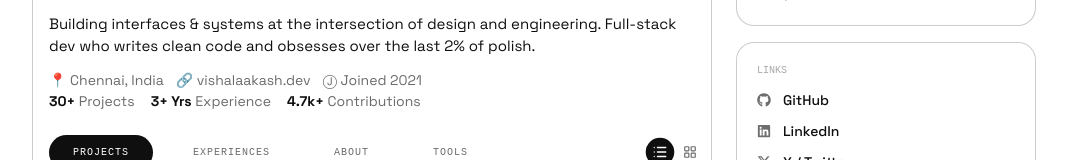
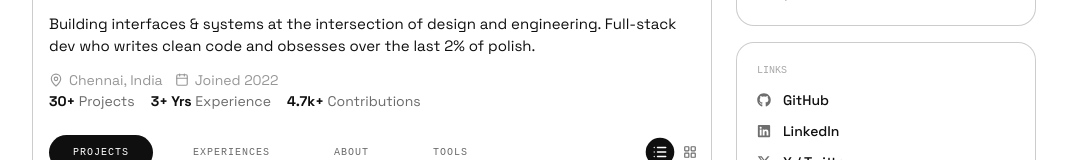
Before and after one commit to oxvishall/nothing-os-themed-portfolio, a Next.js app: page / in a window 1280 px wide. Shown: the part 351-511 px from the top of the page, without its empty margins (106-1173 px from the left). Built offline with nearby package versions, Linux system fonts and the light colour scheme; no server answers; a web font is replaced by a local one.

Commit message:
feat: update BioSection UI with Lucide icons and sync joined year data

```diff
--- a/app/components/BioSection.tsx
+++ b/app/components/BioSection.tsx
@@ -1,6 +1,7 @@
 'use client';
 
 import { useState, useEffect } from 'react';
+import { MapPin, Calendar } from 'lucide-react';
 import type { PortfolioData } from '@/app/data/portfolio';
 
 interface BioSectionProps {
@@ -15,7 +16,6 @@ export default function BioSection({ data }: BioSectionProps) {
       .then(res => res.json())
       .then(d => {
         if (d && d.totalContributions) {
-          // Format with 'k' if needed or just use toLocaleString
           const count = d.totalContributions;
           if (count > 1000) {
             setRealtimeContributions(`${(count / 1000).toFixed(1)}k+`);
@@ -24,28 +24,16 @@ export default function BioSection({ data }: BioSectionProps) {
           }
         }
       })
-      .catch(() => {}); // Fallback to provided data
+      .catch(() => {});
   }, [data.handle]);
 
   return (
     <section className="bio" aria-label="Profile bio">
-      {/* Avatar placeholder */}
       <div className="avatar-wrap">
         <div className="avatar" aria-label="Profile avatar">
-          <img
-            src={data.avatarUrl}
-            alt={data.name}
-            className="avatar-img"
-          />
+          <img src={data.avatarUrl} alt={data.name} className="avatar-img" />
         </div>
-        <a
-          href={data.links.find(l => l.label === 'GitHub')?.url ?? '#'}
-          target="_blank"
-          rel="noopener noreferrer"
-          className="btn-follow"
-        >
-          Follow
-        </a>
+        <a href={data.links.find(l => l.label === 'GitHub')?.url ?? '#'} target="_blank" rel="noopener noreferrer" className="btn-follow">Follow</a>
       </div>
 
       <h1 className="display-name italic">{data.name}</h1>
@@ -54,9 +42,14 @@ export default function BioSection({ data }: BioSectionProps) {
       <p className="bio-text">{data.bio}</p>
 
       <ul className="meta-chips" aria-label="Profile metadata">
-        <li>📍 {data.location}</li>
-        <li>🔗 <a href={`https://${data.website}`} target="_blank" rel="noopener noreferrer">{data.website}</a></li>
-        <li>Ⓙ Joined {data.joinedYear}</li>
+        <li className="flex items-center gap-1.5 opacity-70">
+          <MapPin size={14} className="text-secondary" />
+          <span>{data.location}</span>
+        </li>
+        <li className="flex items-center gap-1.5 opacity-70">
+          <Calendar size={14} className="text-secondary" />
+          <span>Joined 2022</span>
+        </li>
       </ul>
 
       <div className="stats-row" role="list" aria-label="Profile stats">
--- a/app/data/portfolio.tsx
+++ b/app/data/portfolio.tsx
@@ -68,7 +68,7 @@ const portfolio: PortfolioData = {
   bio: "Building interfaces & systems at the intersection of design and engineering. Full-stack dev who writes clean code and obsesses over the last 2% of polish.",
   location: "Chennai, India",
   website: "vishalaakash.dev",
-  joinedYear: 2021,
+  joinedYear: 2022,
   avatarUrl: "https://pbs.twimg.com/profile_images/2034316324445593600/hCVB-FsV_400x400.png",
   bannerUrl: "https://pbs.twimg.com/profile_banners/1497779013007601666/1771683539/1500x500",
 
```
